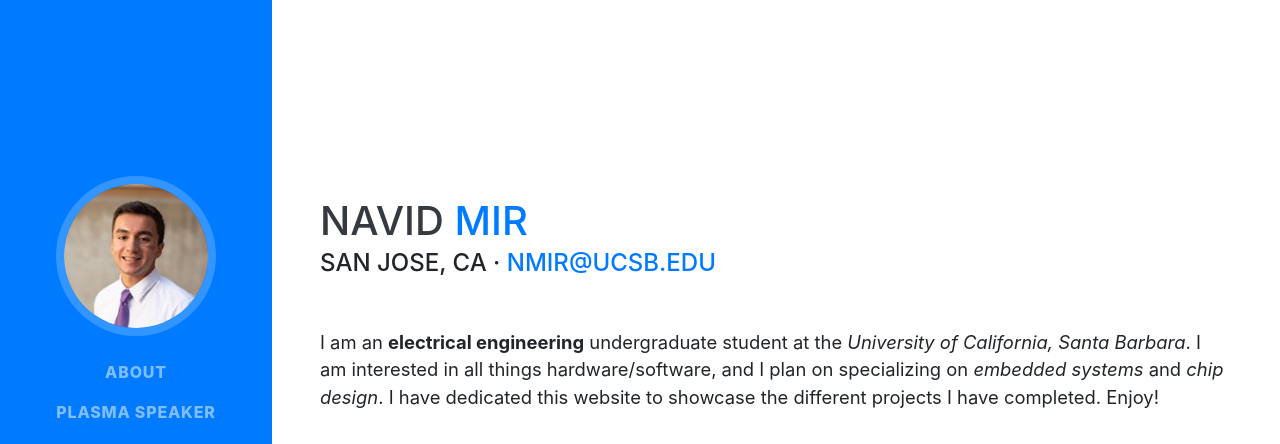
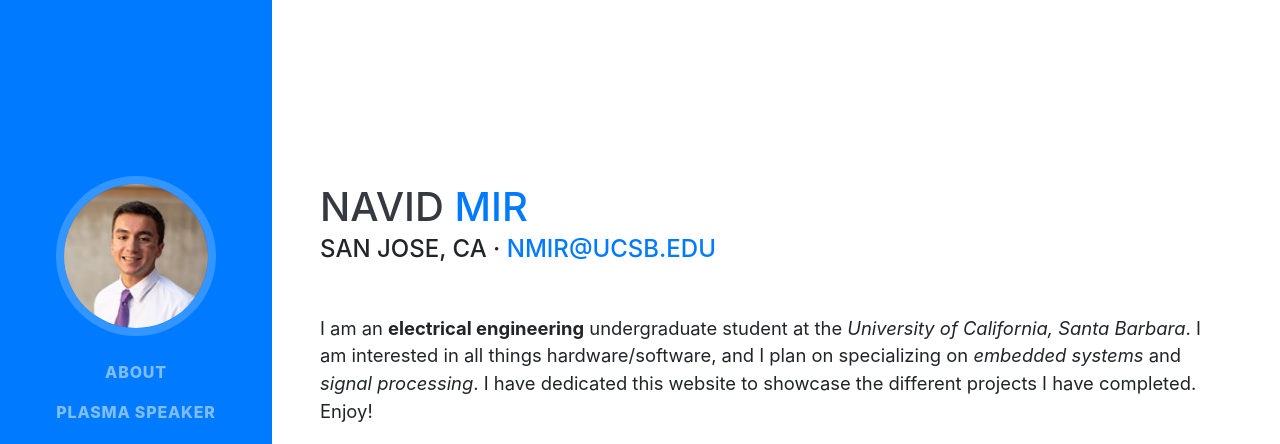
Before and after one commit to navidmir/navidmir.github.io, a website with bundled scripts: page index.html in a window 1280 px wide. Shown: the top 444 px of the page. Built offline with nearby package versions, Linux system fonts and the light colour scheme; a web font is replaced by a local one.

Commit message:
Update index.html

```diff
--- a/index.html
+++ b/index.html
@@ -77,7 +77,7 @@
         <div class="subheading mb-5">San Jose, CA ·
           <a href="mailto:nmir@ucsb.edu">nmir@ucsb.edu</a>
         </div>
-        <p class="lead mb-5">I am an <strong>electrical engineering</strong> undergraduate student at the <em>University of California, Santa Barbara</em>. I am interested in all things hardware/software, and I plan on specializing on <em>embedded systems</em> and <em>chip design</em>. I have dedicated this website to showcase the different projects I have completed. Enjoy!</p>
+        <p class="lead mb-5">I am an <strong>electrical engineering</strong> undergraduate student at the <em>University of California, Santa Barbara</em>. I am interested in all things hardware/software, and I plan on specializing on <em>embedded systems</em> and <em>signal processing</em>. I have dedicated this website to showcase the different projects I have completed. Enjoy!</p>
         <div class="social-icons">
           <a href="https://www.linkedin.com/in/navidmir">
             <i class="fab fa-linkedin-in"></i>
```
